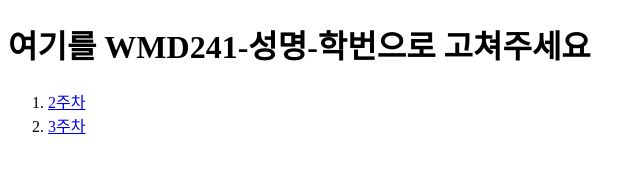
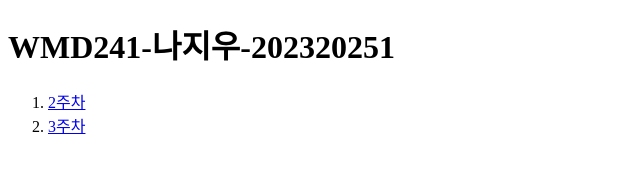
Before and after one commit to nxjiwxx/WMD241_202320251, a plain HTML site: page index.html in a window 1280 px wide. Shown: the whole page, without its empty margins (0-644 px from the left). Drawn offline with Linux system fonts and the light colour scheme.

Commit message:
First Change

```diff
--- a/index.html
+++ b/index.html
@@ -3,10 +3,10 @@
   <head>
     <meta charset="UTF-8" />
     <meta name="viewport" content="width=device-width, initial-scale=1.0" />
-    <title>여기를 WMD241-성명-학번으로 고쳐주세요</title>
+    <title>WMD241-나지우-202320251</title>
   </head>
   <body>
-    <h1>여기를 WMD241-성명-학번으로 고쳐주세요</h1>
+    <h1>WMD241-나지우-202320251</h1>
     <ol>
       <li><a href="./src/w2/index.html">2주차</a></li>
       <li><a href="./src/w3/index.html">3주차</a></li>
```
